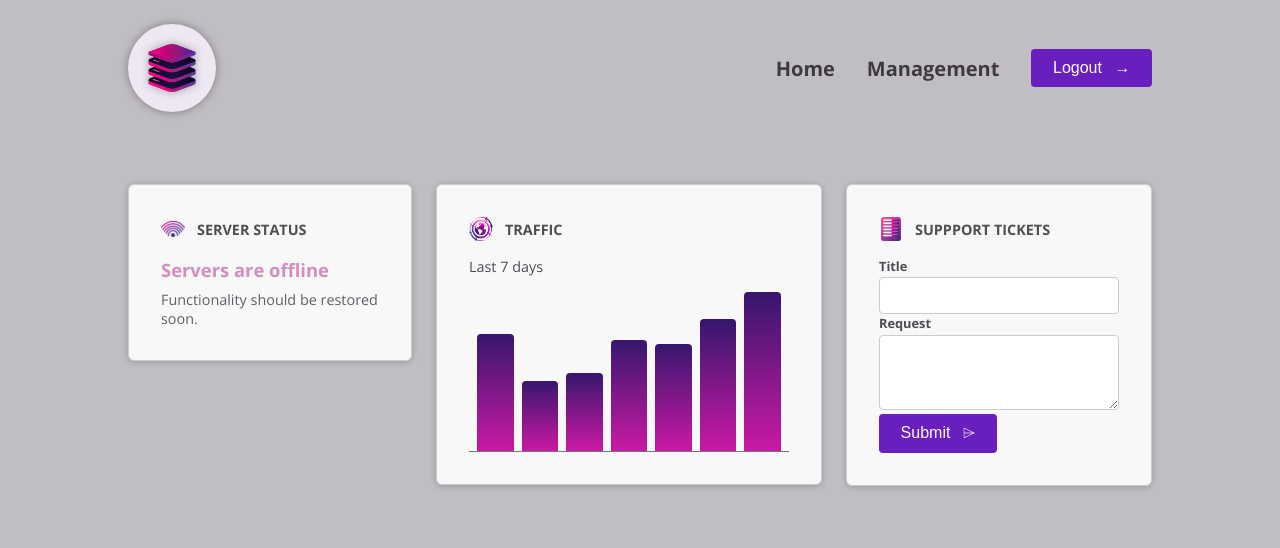
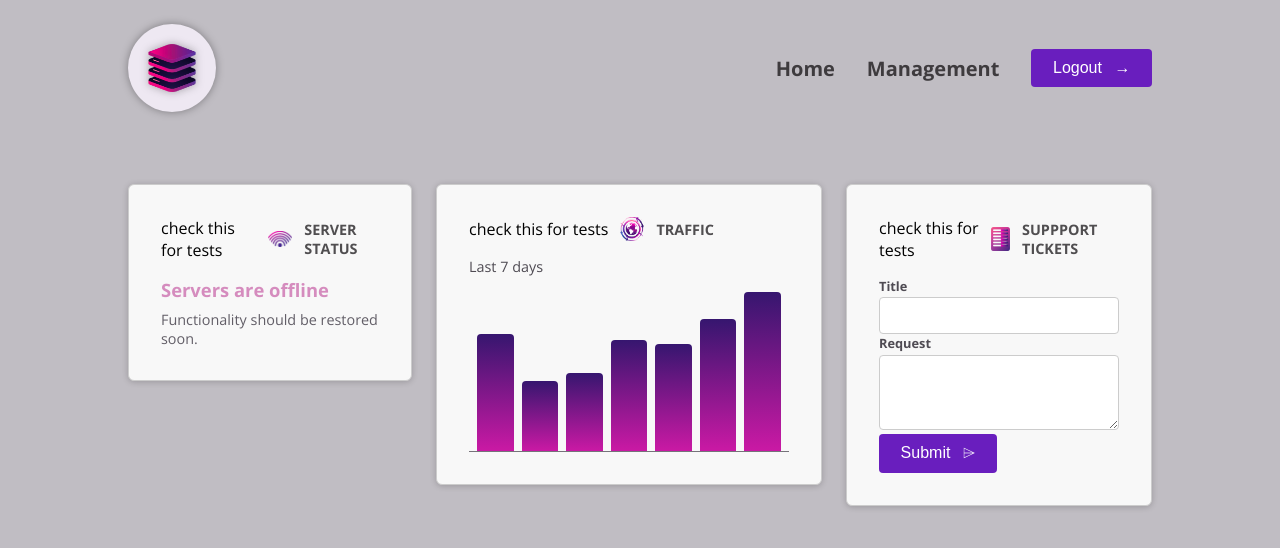
Before and after one commit to R06NV4LDR/MasterAngular_04-cmp-deep-dive, an Angular app: page / in a window 1280 px wide. Shown: the top 548 px of the page. Built offline with nearby package versions, Linux system fonts and the light colour scheme.

Commit message:
test commit for github

```diff
--- a/src/app/dashboard/dashboard-item/dashboard-item.component.html
+++ b/src/app/dashboard/dashboard-item/dashboard-item.component.html
@@ -1,5 +1,6 @@
 <article>
   <header>
+    check this for tests
     <img [src]="image().src" [alt]="image().alt" />
     <h2>{{ title() }}</h2>
   </header>
```
